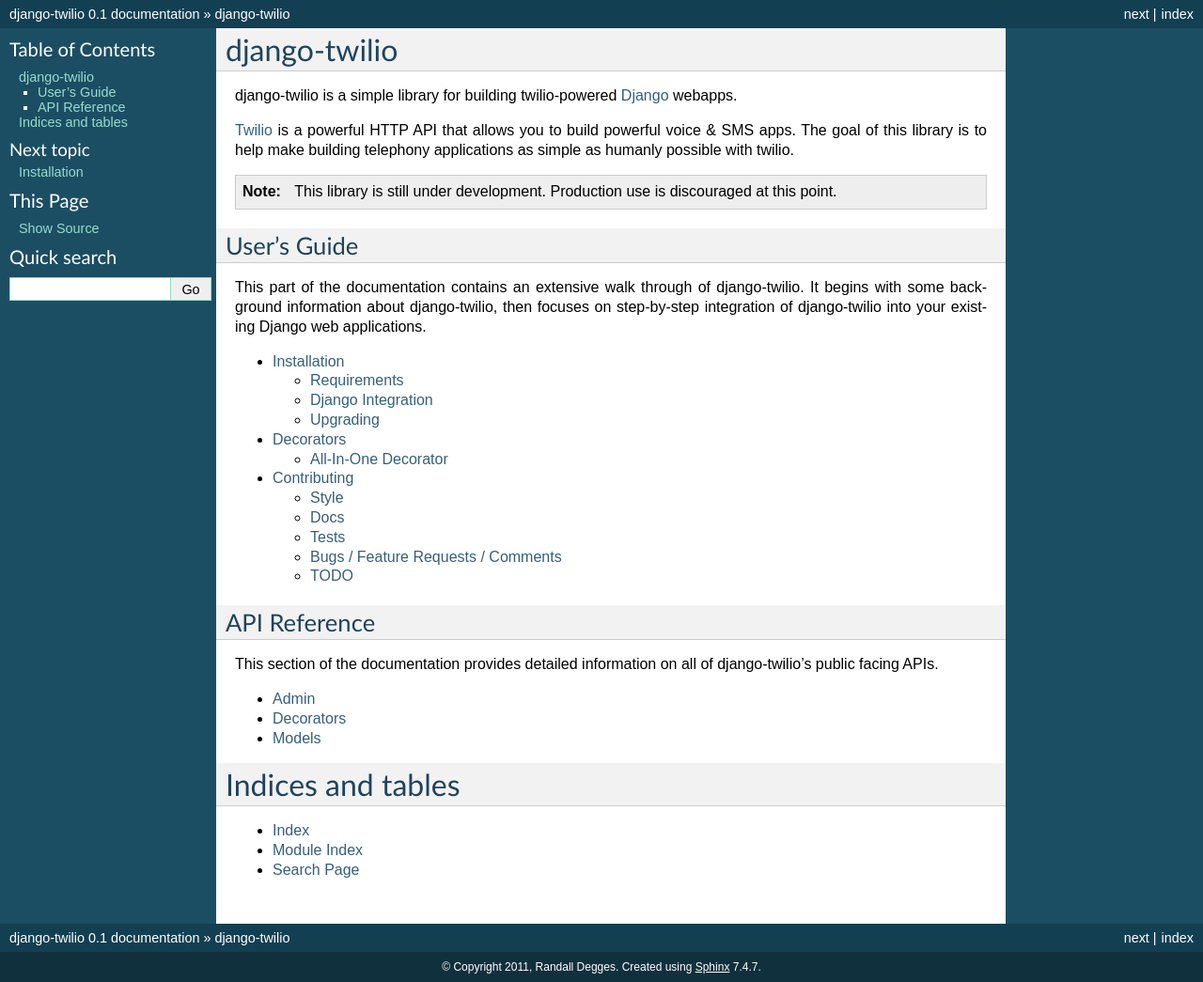
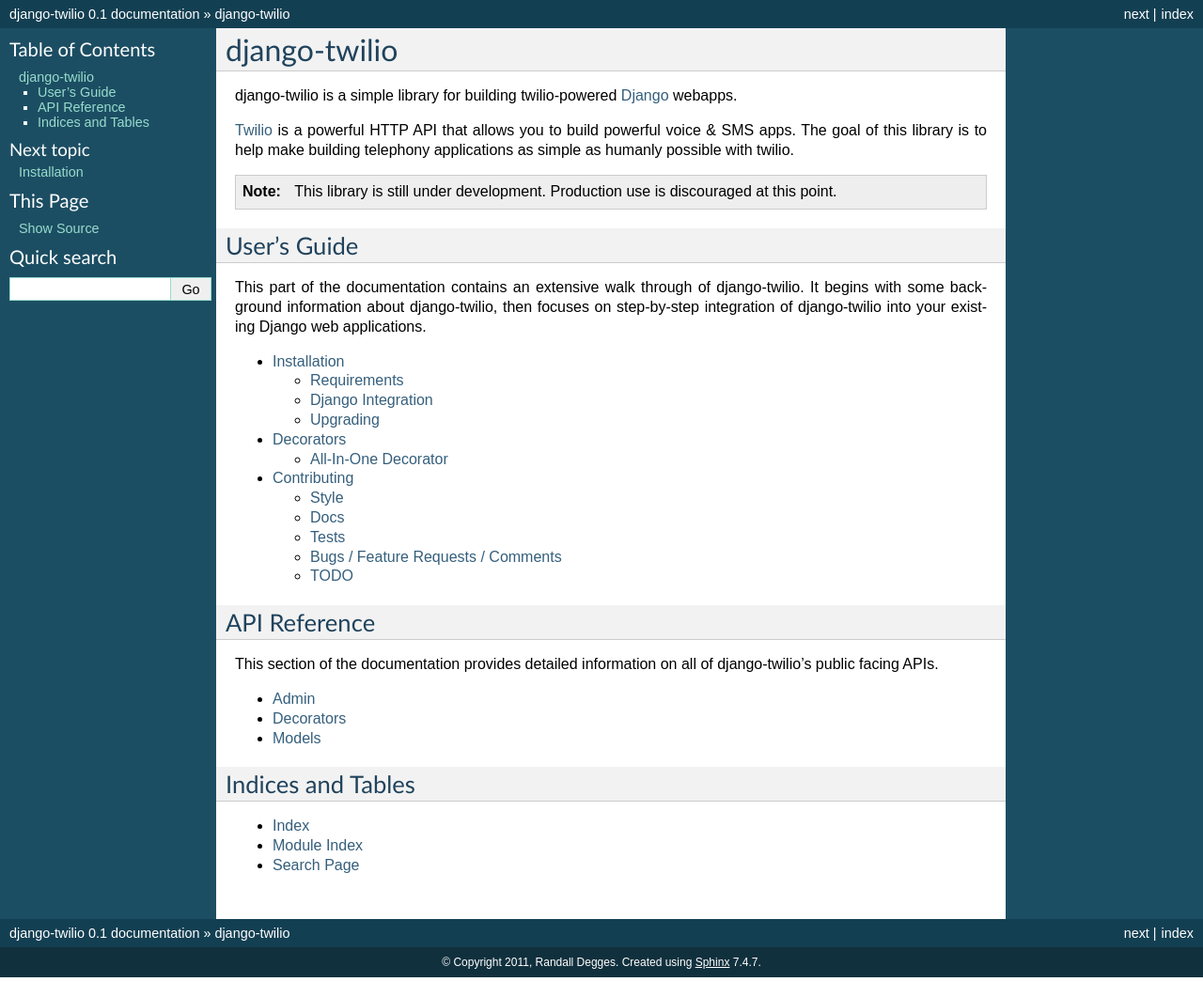
Before and after one commit to rdegges/django-twilio, a Sphinx documentation site: the page built from docs/index.rst, in a window 1280 px wide. Shown: the whole page at 94% size. Built offline with Sphinx 7.4.7, drawn with Linux system fonts in a browser that asks for light colours; pages that are not in the unit, such as notebooks, are missing from menus.

```diff
--- a/docs/index.rst
+++ b/docs/index.rst
@@ -1,3 +1,4 @@
+=============
 django-twilio
 =============
 
@@ -14,7 +15,7 @@ building telephony applications as simple as humanly possible with twilio.
 
 
 User's Guide
-------------
+============
 
 This part of the documentation contains an extensive walk through of
 django-twilio. It begins with some background information about django-twilio,
@@ -31,7 +32,7 @@ Django web applications.
 
 
 API Reference
--------------
+=============
 
 This section of the documentation provides detailed information on all of
 django-twilio's public facing APIs.
@@ -44,7 +45,7 @@ django-twilio's public facing APIs.
     models_module
 
 
-Indices and tables
+Indices and Tables
 ==================
 
 * :ref:`genindex`
```
